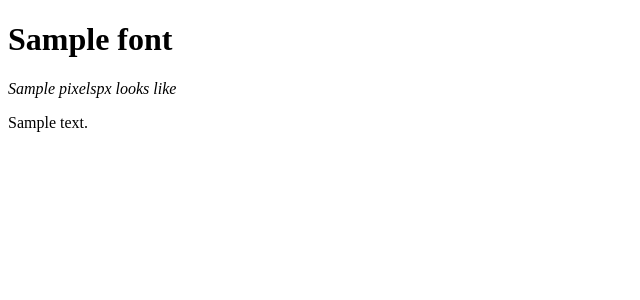
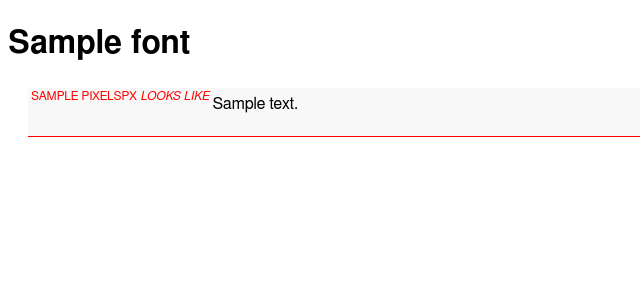
Before and after one commit to devfort/checkyourfont, a Django app: template fontly/templates/font.html in a window 1280 px wide. Shown: the top 300 px of the page, without its empty margins (0-640 px from the left). Run offline with Django 3.2, Linux system fonts and the light colour scheme; the template is opened without the code that fills it: most values are stand-ins (such as "Sample title", 1, 10 or a date in 2020).

Commit message:
Styley-styley-catchy-monkey.

```diff
--- a/fontly/templates/base.html
+++ b/fontly/templates/base.html
@@ -1,5 +1,54 @@
 {% extends "cape_shell.html" %}
 {% load staticfiles %}
+
+{% block head-css %}
+<style>
+  body {
+    color: black;
+    background: white;
+    font-family: Helmet, Freesans, sans-serif;
+    line-height: 1.4;
+  }
+
+  #preview {
+    margin: 0 20px;
+    padding: 0;
+  }
+  #preview em {
+    color: red;
+    display: block;
+    float: left;
+    font: 12px normal Helmet, Freesans, sans-serif;
+    line-height: 1;
+    margin: -1px 0 0 -60px;
+    min-width: 30px;
+    padding: 3px;
+    text-align: center;
+    text-transform: uppercase;
+  }
+  #preview b {
+    position: absolute;
+    left: -999em;
+  }
+  #preview li {
+    background: #f8f8f8;
+    border-bottom: 1px solid red;
+    line-height: 2;
+    list-style: none;
+    margin: 0;
+    min-height: 20px;
+    padding: 0 0 0 60px;
+    vertical-align: baseline;
+    white-space: nowrap;
+  }
+  #preview li.key em {
+    background: red;
+    color: white;
+  }
+
+  {% block font-head-css %}{% endblock %}
+</style>
+{% endblock %}
 
 {% block body-sheath %}
   <div class='content'>
--- a/fontly/templates/font.html
+++ b/fontly/templates/font.html
@@ -2,8 +2,7 @@
 
 {% block title %}Displaying {{ font }}{% endblock %}
 
-{% block head-css %}
-<style>
+{% block font-head-css %}
   {# FIXME: webfonts #}
   {% for webfont in webfonts.values %}
   @font-face {
@@ -15,26 +14,15 @@ url('{{ source.url }}') format('{{ source.format }}'){% if forloop.last %};{% el
   }
   {{ webfont.css }}
   {% endfor %}
-body {
-  font-family: {{ font }};
+  #preview {
+    font-family: {{font}};
   }
-ol {
-  margin: 0;
-  padding: 0;
-}
-li {
-  list-style: none;
-  margin: 0;
-  padding: 0;
-}
-.key { font-weight: bold; }
-</style>
 {% endblock %}
 
 {% block content %}
   <h1>{{ font }}</h1>
 
-  <ol>
+  <ol id='preview'>
     {% for size in sizes reversed %}
       <li{% if size.is_key %} class='key'{% endif %} style='font-size: {{ size.pixels }}px'><em>{{ size.pixels }}px<i> looks like </i></em>{% if text %}{{ text|linebreaks }}{% else %}AaBbCcDdEeFfGgHhIiJjKkLlMmNnOoPpQqRrSsTtUuVvWwXxYyZz1234567890.,;()&pound;&amp;&sect;&ldquo;&rdquo;&lsquo;&rsquo;?!{% endif %}</li>
     {% endfor %}
```
Lines whose indentation alone changed are shown as unchanged.
